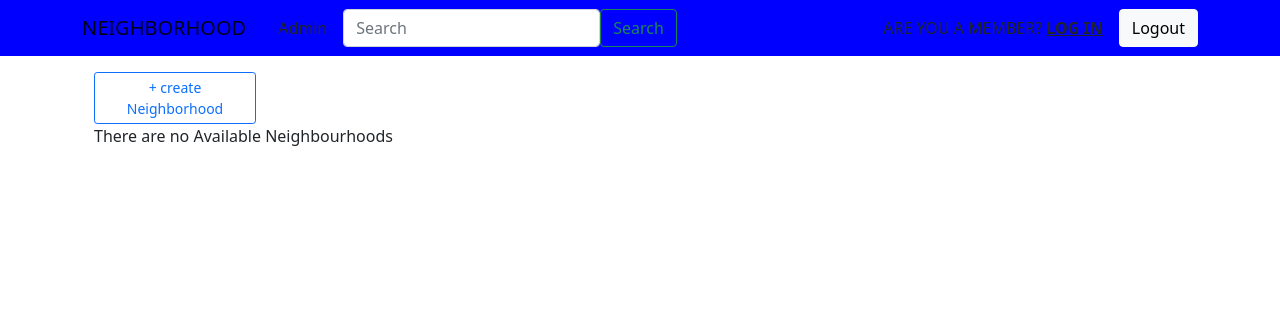
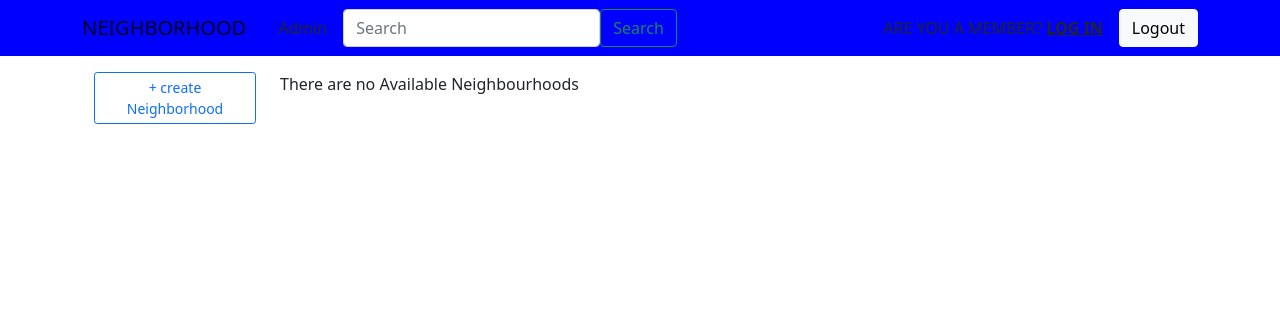
Before and after one commit to RhonaJoyKe/Neighbourhood, a Django app: page / in a window 1280 px wide. Shown: the top 316 px of the page. Run offline with Django 4.2, Linux system fonts and the light colour scheme; data that the repository does not hold is empty; some libraries are stand-ins or nearby versions.

Commit message:
modifies home layout

```diff
--- a/neighboor/templates/index.html
+++ b/neighboor/templates/index.html
@@ -14,10 +14,10 @@
         {%endfor%}
 
         </div>
-        {% if neighborhoods %}
+
+        <div class="col-md-10">
+            {% if neighborhoods %}
             {% for neighbourhood in neighborhoods %}
-        <div class="col-md-6">
-
 
             <div class="card">
                 <img class="card-img-top" src="{{neighbourhood.photo.url}}" alt="Card image" style="width:100%">
```
